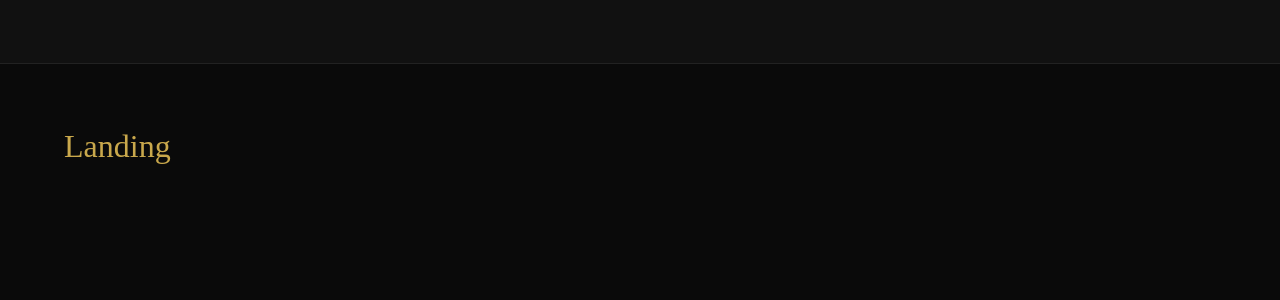
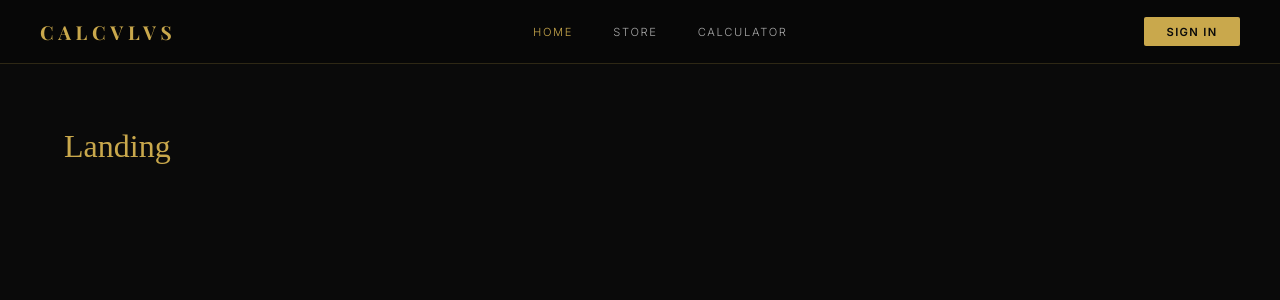
Before and after one commit to dillon-webster/calculator, a React (Vite) app: page / in a window 1280 px wide. Shown: the top 300 px of the page. Built offline with nearby package versions, Linux system fonts and the light colour scheme.

Commit message:
feat: implement Navbar

```diff
--- /dev/null
+++ b/src/components/Navbar.css
@@ -0,0 +1,85 @@
+.navbar {
+  position: sticky;
+  top: 0;
+  z-index: 200;
+  display: flex;
+  align-items: center;
+  height: 64px;
+  padding: 0 2.5rem;
+  background: rgba(8, 8, 8, 0.96);
+  backdrop-filter: blur(16px);
+  border-bottom: 1px solid var(--color-border);
+}
+
+.navbar__brand {
+  font-family: var(--font-display);
+  font-size: 1.2rem;
+  font-weight: 700;
+  letter-spacing: 0.25em;
+  color: var(--color-gold);
+  flex-shrink: 0;
+}
+
+.navbar__brand:hover {
+  color: var(--color-gold-light);
+}
+
+.navbar__links {
+  display: flex;
+  gap: 2.5rem;
+  margin: 0 auto;
+  font-size: 0.7rem;
+  letter-spacing: 0.15em;
+  text-transform: uppercase;
+}
+
+.navbar__links a {
+  color: var(--color-silver);
+  transition: color var(--transition);
+}
+
+.navbar__links a:hover,
+.navbar__links a.active {
+  color: var(--color-gold);
+}
+
+.navbar__auth {
+  display: flex;
+  align-items: center;
+  gap: 1rem;
+  flex-shrink: 0;
+}
+
+.navbar__user {
+  font-size: 0.8rem;
+  letter-spacing: 0.05em;
+  color: var(--color-silver);
+}
+
+.navbar__btn {
+  padding: 0.45rem 1.4rem;
+  background: var(--color-gold);
+  color: #0a0a0a;
+  border: none;
+  border-radius: var(--radius-sm);
+  font-size: 0.7rem;
+  font-weight: 600;
+  letter-spacing: 0.12em;
+  text-transform: uppercase;
+  transition: background var(--transition);
+}
+
+.navbar__btn:hover {
+  background: var(--color-gold-light);
+}
+
+.navbar__btn--ghost {
+  background: transparent;
+  color: var(--color-silver);
+  border: 1px solid var(--color-border);
+}
+
+.navbar__btn--ghost:hover {
+  color: var(--color-gold);
+  border-color: var(--color-gold-dim);
+}
--- a/src/components/Navbar.jsx
+++ b/src/components/Navbar.jsx
@@ -1 +1,29 @@
-export default function Navbar() { return <nav style={{ height: 64, background: '#111', borderBottom: '1px solid #222' }} /> }
+import { Link, useLocation } from 'react-router-dom'
+import { useApp } from '../context/AppContext'
+import './Navbar.css'
+
+export default function Navbar({ onOpenAuth }) {
+  const { user, logout } = useApp()
+  const { pathname } = useLocation()
+
+  return (
+    <header className="navbar">
+      <Link to="/" className="navbar__brand">CALCVLVS</Link>
+      <nav className="navbar__links">
+        <Link to="/" className={pathname === '/' ? 'active' : ''}>Home</Link>
+        <Link to="/store" className={pathname === '/store' ? 'active' : ''}>Store</Link>
+        <Link to="/calculator" className={pathname === '/calculator' ? 'active' : ''}>Calculator</Link>
+      </nav>
+      <div className="navbar__auth">
+        {user ? (
+          <>
+            <span className="navbar__user">{user.name}</span>
+            <button className="navbar__btn navbar__btn--ghost" onClick={logout}>Sign Out</button>
+          </>
+        ) : (
+          <button className="navbar__btn" onClick={onOpenAuth}>Sign In</button>
+        )}
+      </div>
+    </header>
+  )
+}
```
